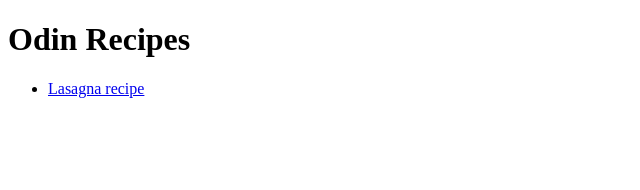
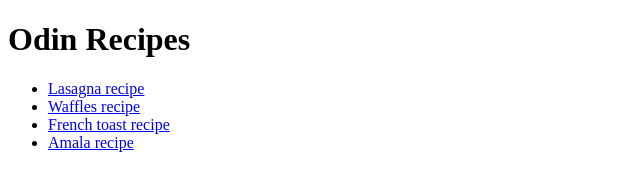
Before and after one commit to GreenGiga/odin-recipes, a plain HTML site: page index.html in a window 1280 px wide. Shown: the whole page, without its empty margins (0-640 px from the left). Drawn offline with Linux system fonts and the light colour scheme.

Commit message:
Add the links to the recipes

```diff
--- a/index.html
+++ b/index.html
@@ -9,7 +9,15 @@
     <h1>Odin Recipes</h1>
     <ul>
       <li>
-    <a href="recipes/lasagna.html">Lasagna recipe</a>
+        <a href="recipes/lasagna.html">Lasagna recipe</a></li>
+      <li>
+        <a href="recipes/waffles.html">Waffles recipe</a>
+      </li>
+      <li>
+        <a href="recipes/frenchtoast.html">French toast recipe</a>
+      </li>
+      <li>
+        <a href="recipes/amala.html">Amala recipe</a>
       </li>
     </ul>
   </body>
```
